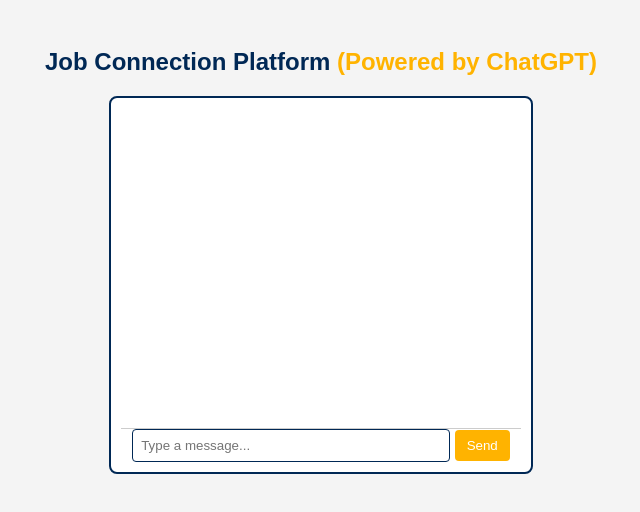
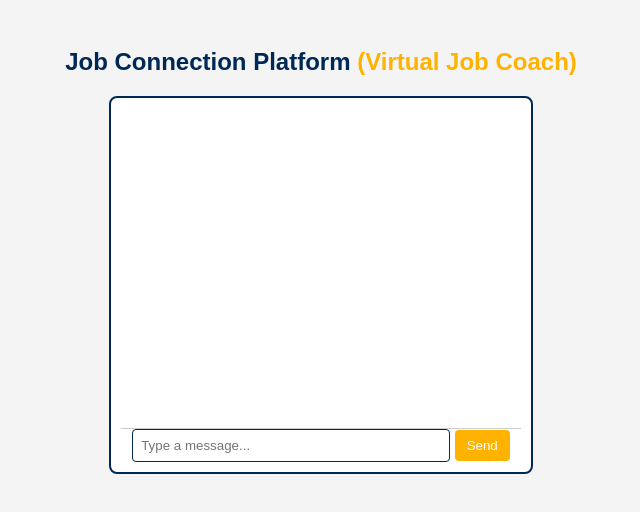
Before and after one commit to grantwriterlg/jobbot, a plain HTML site: page index.html in a window 1280 px wide. Shown: the whole page, without its empty margins (319-959 px from the left). Drawn offline with Linux system fonts and the light colour scheme.

Commit message:
Update index.html

```diff
--- a/index.html
+++ b/index.html
@@ -3,7 +3,7 @@
 <head>
     <meta charset="UTF-8">
     <meta name="viewport" content="width=device-width, initial-scale=1.0">
-    <title>Job Connection Platform (Powered by ChatGPT)</title>
+    <title>Job Connection Platform (Virtual Job Coach)</title>
     <style>
         body { font-family: Arial, sans-serif; text-align: center; padding: 20px; background-color: #f4f4f4; }
         #chat { max-width: 400px; margin: auto; padding: 10px; border: 2px solid #002855; background: white; border-radius: 8px; }
@@ -14,7 +14,7 @@
     </style>
 </head>
 <body>
-    <h2 style="color: #002855;">Job Connection Platform <span style="color: #ffb300;">(Powered by ChatGPT)</span></h2>
+    <h2 style="color: #002855;">Job Connection Platform <span style="color: #ffb300;">(Virtual Job Coach)</span></h2>
     <div id="chat">
         <div id="messages"></div>
         <input type="text" id="userInput" placeholder="Type a message...">
```
